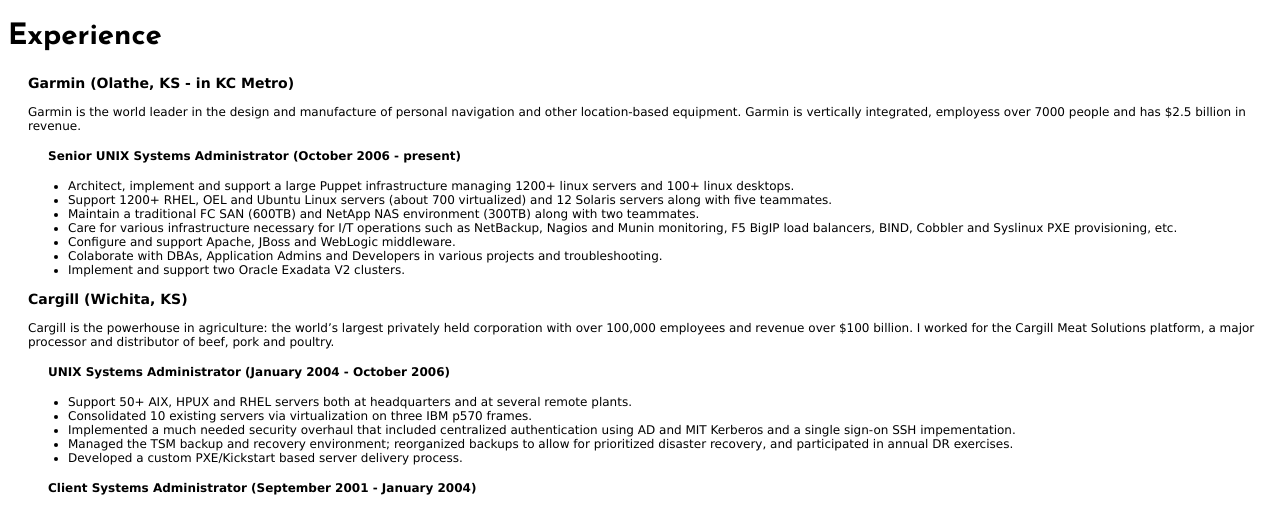
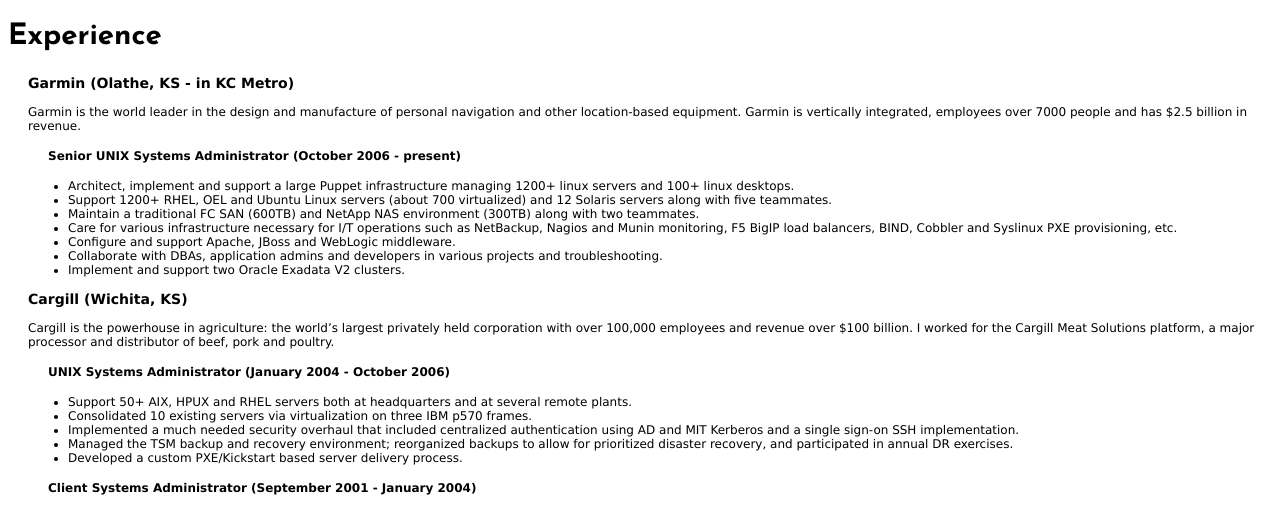
Before and after one commit to mckee/mckee.github.io, a Jekyll site: the page built from index.markdown, in a window 1280 px wide. Shown: the part 209-719 px from the top of the page. Built offline with Jekyll 4.4.1, drawn with Linux system fonts in a browser that asks for light colours; Markdown is read by kramdown in place of the engine named in the settings.

Commit message:
ouch, spellcheck

```diff
--- a/index.markdown
+++ b/index.markdown
@@ -20,7 +20,7 @@
 ### Garmin (Olathe, KS - in KC Metro)
 Garmin is the world leader in the design and manufacture of personal
 navigation and other location-based equipment.  Garmin is vertically
-integrated, employess over 7000 people and has $2.5 billion in revenue.
+integrated, employees over 7000 people and has $2.5 billion in revenue.
 
 #### Senior UNIX Systems Administrator (October 2006 - present)
 * Architect, implement and support a large Puppet infrastructure managing
@@ -33,7 +33,7 @@
   NetBackup, Nagios and Munin monitoring, F5 BigIP load balancers, BIND,
   Cobbler and Syslinux PXE provisioning, etc.
 * Configure and support Apache, JBoss and WebLogic middleware.
-* Colaborate with DBAs, Application Admins and Developers in various
+* Collaborate with DBAs, application admins and developers in various
   projects and troubleshooting.
 * Implement and support two Oracle Exadata V2 clusters.
 
@@ -51,7 +51,7 @@
   frames.
 * Implemented a much needed security overhaul that included centralized
   authentication using AD and MIT Kerberos and a single sign-on SSH
-  impementation.
+  implementation.
 * Managed the TSM backup and recovery environment; reorganized backups to
   allow for prioritized disaster recovery, and participated in annual DR
   exercises.
```
